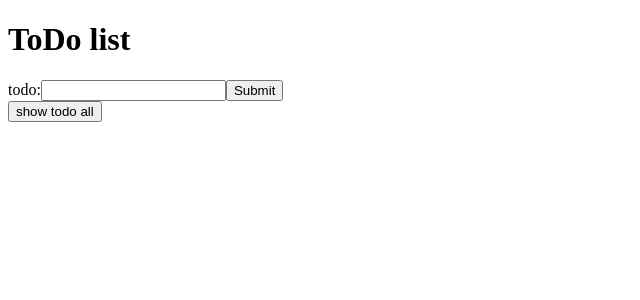
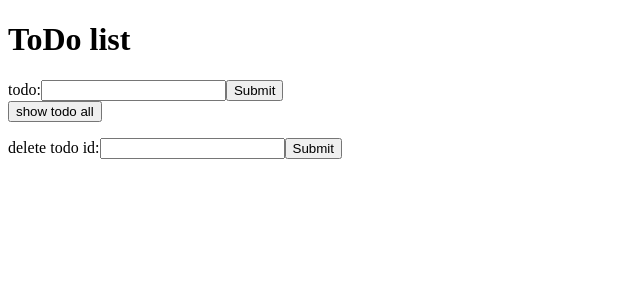
Before and after one commit to perzikanz/beginner-api, a React (Create React App) app in the folder client/: page / in a window 1280 px wide. Shown: the top 300 px of the page, without its empty margins (0-640 px from the left). Built offline with nearby package versions, Linux system fonts and the light colour scheme.

Commit message:
idで指定したtodoをDELETEする

```diff
--- a/client/src/App.js
+++ b/client/src/App.js
@@ -1,6 +1,7 @@
 import React, { useState } from 'react';
 import PostTodo from './PostTodo';
 import GetTodo from './GetTodo';
+import DeleteTodo from './DeleteTodo';
 
 function App() {
   const [todos, setTodos] = useState([]);
@@ -9,6 +10,7 @@ function App() {
       <h1>ToDo list</h1>
       <PostTodo />
       <GetTodo todos={todos} setTodos={setTodos} />
+      <DeleteTodo />
     </>
   );
 }
--- /dev/null
+++ b/client/src/DeleteTodo.js
@@ -0,0 +1,36 @@
+import React, { useState } from 'react';
+
+const DeleteTodo = () => {
+  const [todoId, settodoId] = useState('');
+  const handleChange = (e) => {
+    settodoId(e.target.value);
+  };
+  const requestOptions = {
+    method: 'DELETE',
+    headers: { 'Content-Type': 'application/json' },
+    body: JSON.stringify({ id: todoId }),
+  };
+  const handleSubmit = async () => {
+    console.log(todoId);
+    try {
+      const response = await fetch(
+        'http://localhost:3001/todo',
+        requestOptions
+      );
+      console.log(response.status);
+    } catch (err) {
+      console.error(err);
+    }
+  };
+  return (
+    <form onSubmit={handleSubmit}>
+      <label>
+        delete todo id:
+        <input type='text' value={todoId} onChange={handleChange} />
+      </label>
+      <input type='submit' value='Submit' />
+    </form>
+  );
+};
+
+export default DeleteTodo;
```
